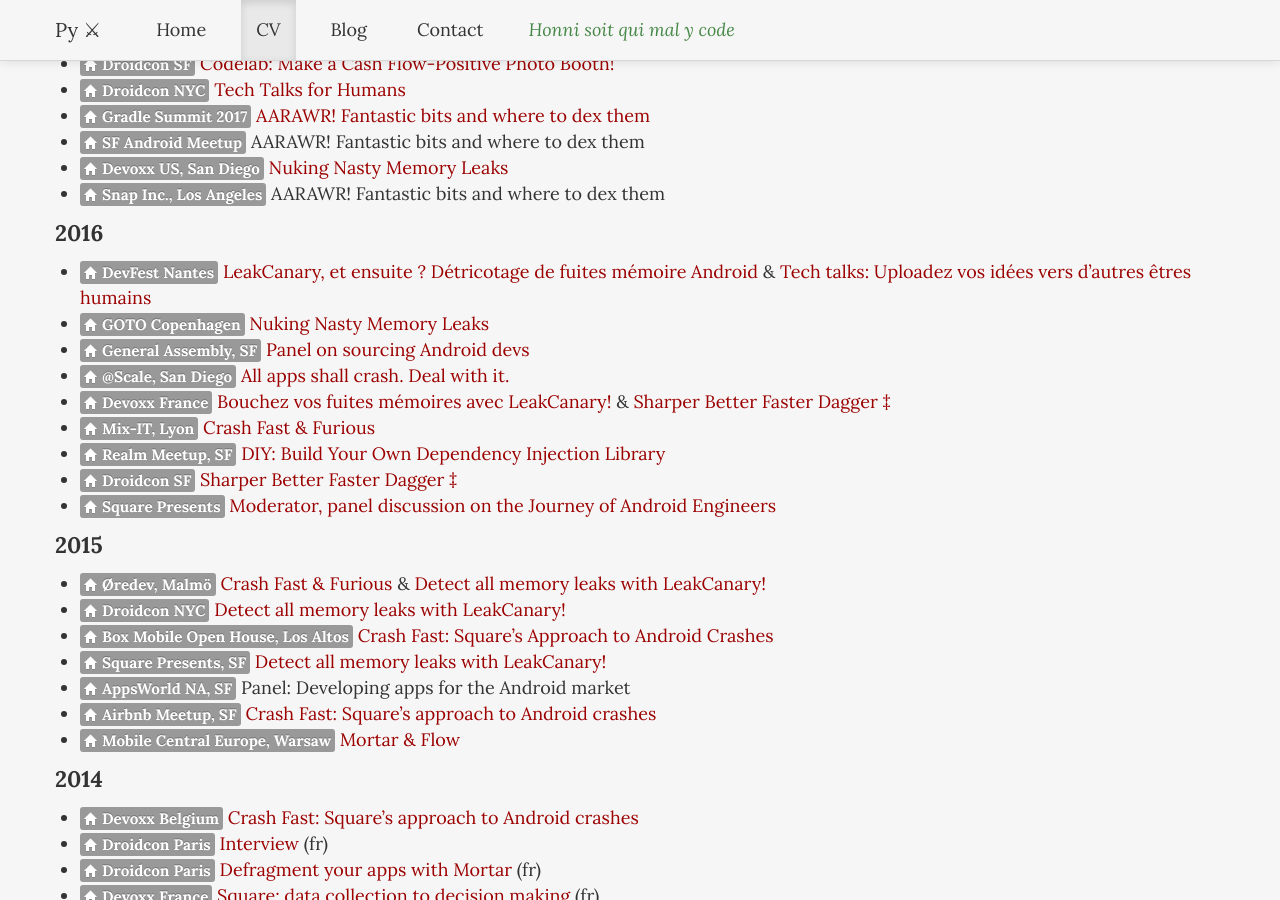
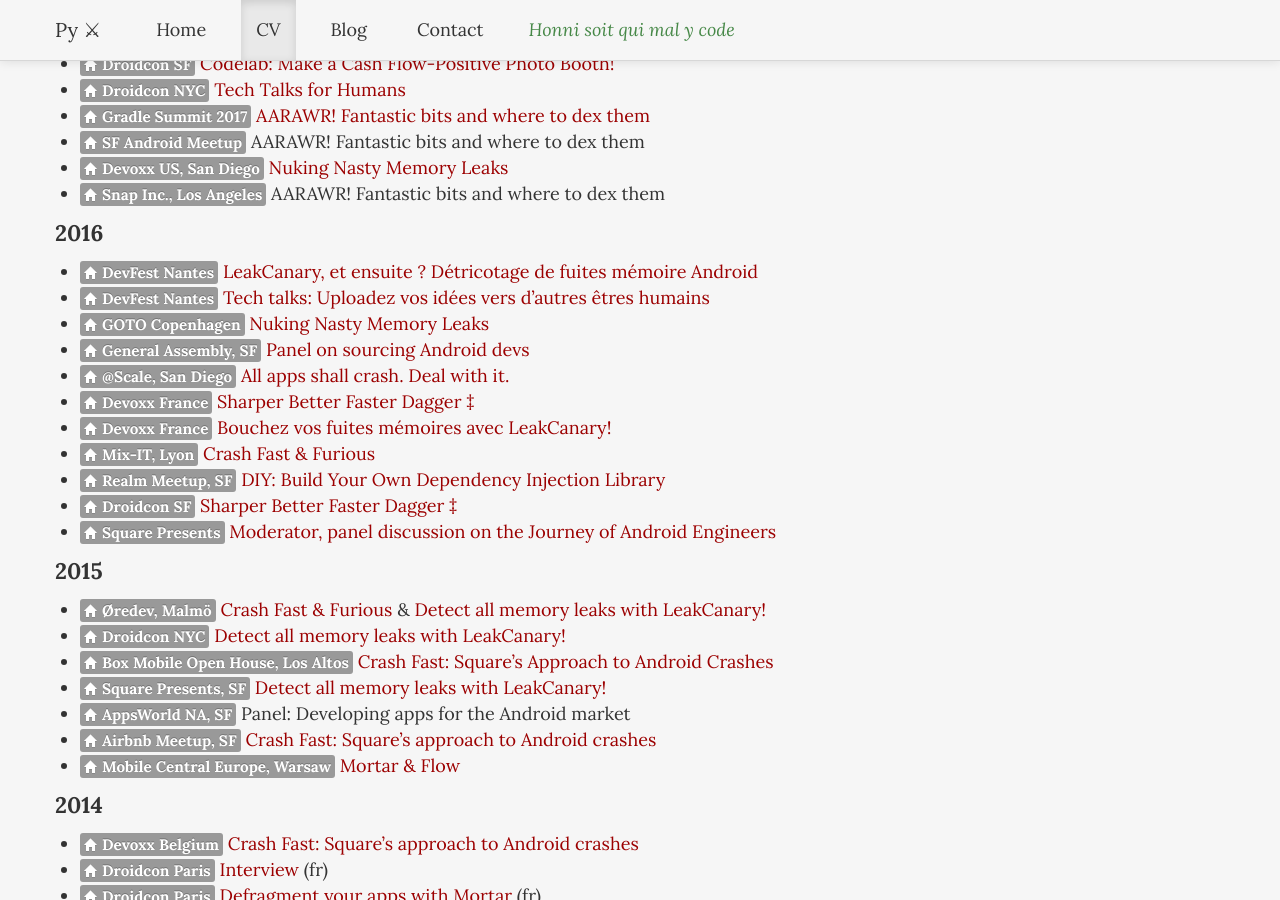
Before and after one commit to pyricau/pyricau.github.com, a Jekyll site: the page built from cv.markdown, in a window 1280 px wide and 900 px high, scrolled down 1448 px. Built offline with Jekyll 4.4.1, drawn with Linux system fonts in a browser that asks for light colours; some of the changed lines change nothing that is shown.

Commit message:
Update cv.markdown

```diff
--- a/cv.markdown
+++ b/cv.markdown
@@ -34,11 +34,13 @@
 
 #### 2016
 
-* {% include home.html text="DevFest Nantes" %} [LeakCanary, et ensuite ? Détricotage de fuites mémoire Android](https://www.youtube.com/watch?v=nSSidt0GKeE) & [Tech talks: Uploadez vos idées vers d'autres êtres humains](https://www.youtube.com/watch?v=fEs-Z0YiqZs)
+* {% include home.html text="DevFest Nantes" %} [LeakCanary, et ensuite ? Détricotage de fuites mémoire Android](https://www.youtube.com/watch?v=nSSidt0GKeE)
+* {% include home.html text="DevFest Nantes" %} [Tech talks: Uploadez vos idées vers d'autres êtres humains](https://www.youtube.com/watch?v=fEs-Z0YiqZs)
 * {% include home.html text="GOTO Copenhagen" %} [Nuking Nasty Memory Leaks](https://www.youtube.com/watch?v=7A7Uv9ZBE2U)
 * {% include home.html text="General Assembly, SF" %} [Panel on sourcing Android devs](https://generalassemb.ly/education/where-are-all-the-android-developers-insider-tips-on-sourcing-talent)
 * {% include home.html text="@Scale, San Diego" %} [All apps shall crash. Deal with it.](https://atscaleconference.com/videos/all-apps-shall-crash-deal-with-it/)
-* {% include home.html text="Devoxx France" %} [Bouchez vos fuites mémoires avec LeakCanary!](https://www.youtube.com/watch?v=rzpPtRcuMZg) & [Sharper Better Faster Dagger ‡](https://www.youtube.com/watch?v=dfyEzLFS-uA)
+* {% include home.html text="Devoxx France" %} [Sharper Better Faster Dagger ‡](https://www.youtube.com/watch?v=dfyEzLFS-uA)
+* {% include home.html text="Devoxx France" %} [Bouchez vos fuites mémoires avec LeakCanary!](https://www.youtube.com/watch?v=rzpPtRcuMZg)
 * {% include home.html text="Mix-IT, Lyon" %} [Crash Fast & Furious](https://www.infoq.com/fr/presentations/mix-it-pierre-yves-ricau-crash-fast-and-furious)
 * {% include home.html text="Realm Meetup, SF" %} [DIY: Build Your Own Dependency Injection Library](https://realm.io/news/android-pierre-yves-ricau-build-own-dependency-injection/)
 * {% include home.html text="Droidcon SF" %} [Sharper Better Faster Dagger ‡](https://www.youtube.com/watch?v=7mVRZqsozPw)
```
